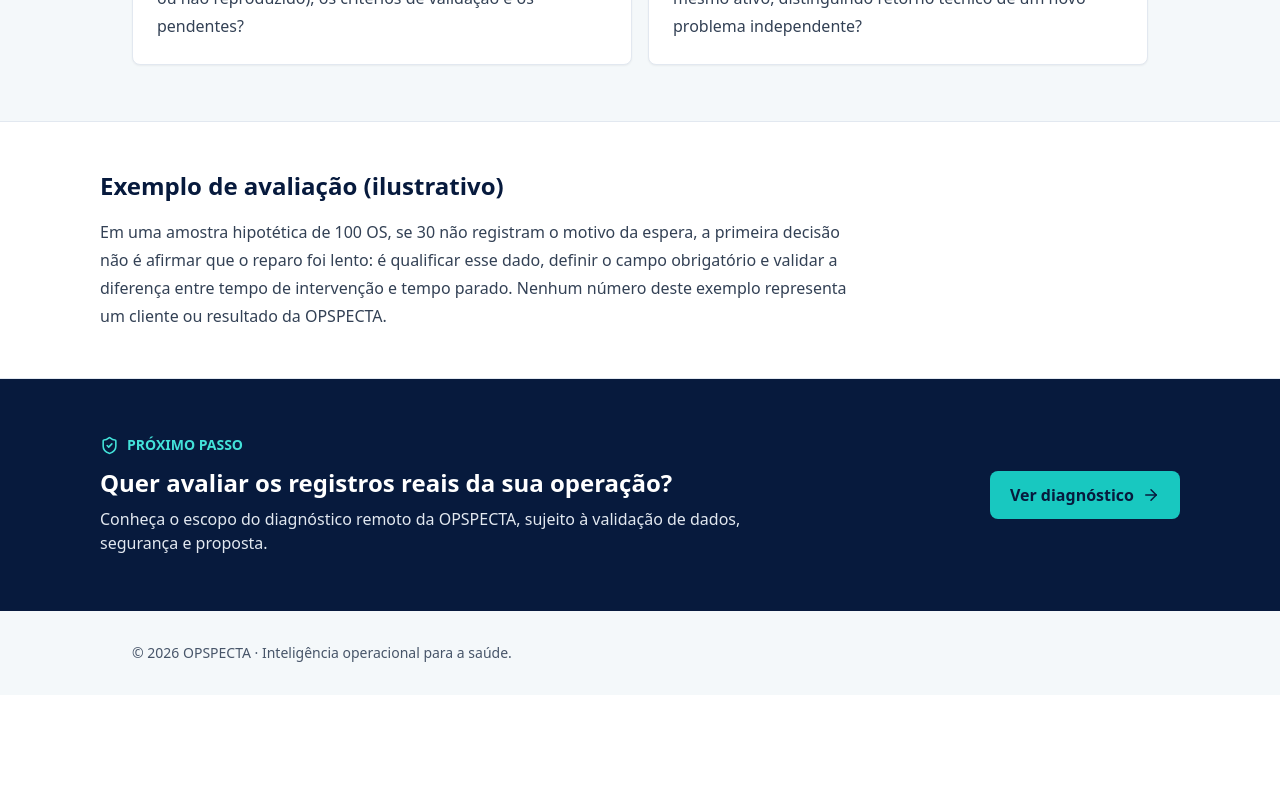
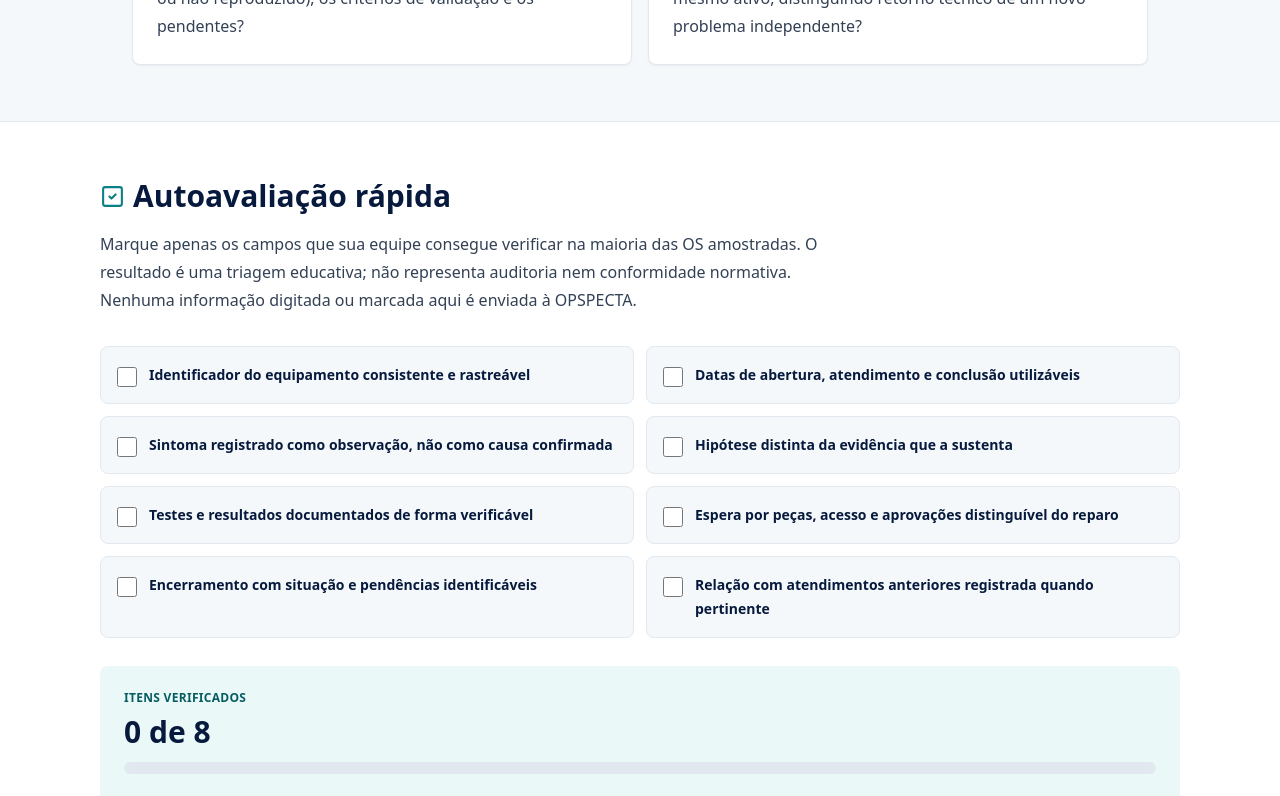
Before and after one commit to FPConnect/fpconnect-rca-copilot, a Next.js app in the folder apps/web/: page /recursos in a window 1280 px wide. Shown: the part 1420-2216 px from the top of the page. Before the commit the page ends 2115 px from the top, so only its background shows below. Built offline with nearby package versions, Linux system fonts and the light colour scheme; no server answers.

Commit message:
Insert interactive private-on-device OS data quality self-assessment into free resources

```diff
--- a/apps/web/src/app/recursos/page.tsx
+++ b/apps/web/src/app/recursos/page.tsx
@@ -2,6 +2,7 @@ import type { Metadata } from "next";
 import Link from "next/link";
 import { ArrowRight, ClipboardCheck, FileSearch, ShieldCheck } from "lucide-react";
 import BrandLogo from "@/components/BrandLogo";
+import OSQualitySelfAssessment from "@/components/OSQualitySelfAssessment";
 
 export const metadata: Metadata = {
   title: "Checklist de qualidade de ordens de serviço | OPSPECTA",
@@ -102,6 +103,8 @@ export default function RecursosPage() {
         </ol>
       </section>
 
+      <OSQualitySelfAssessment />
+
       <section className="border-y border-slate-200 bg-white px-5 py-12 sm:px-8">
         <div className="mx-auto max-w-[1080px]">
           <h2 className="text-2xl font-black">Exemplo de avaliação (ilustrativo)</h2>
```
